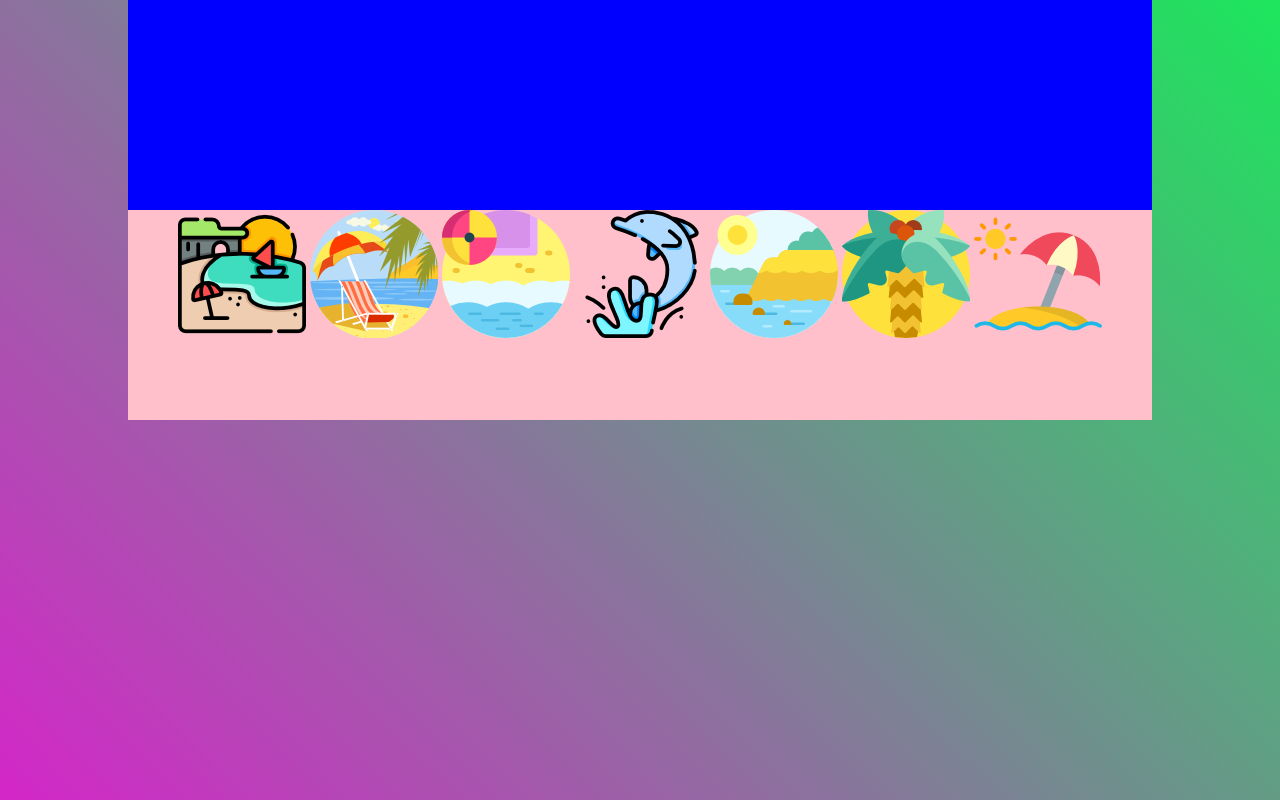
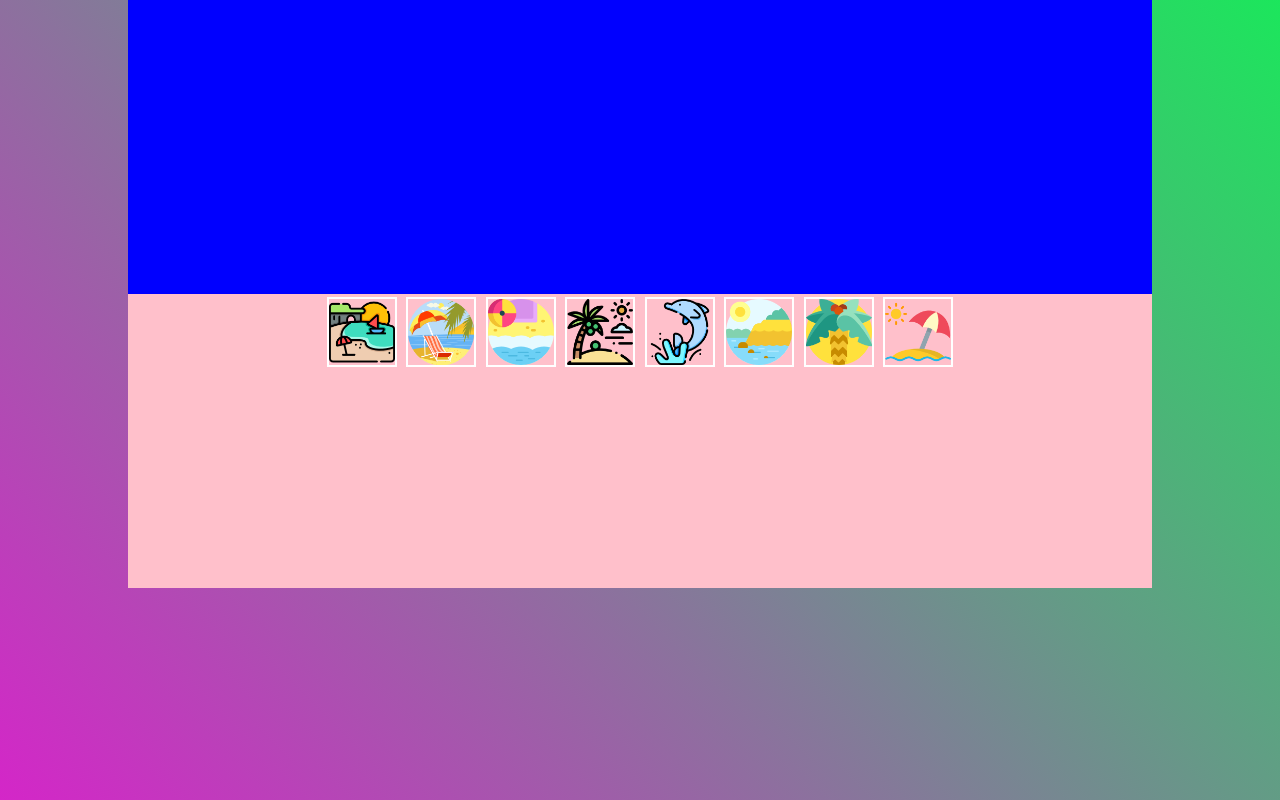
Before and after one commit to katherineRamirez/insta-collage, a plain HTML site: page index2.html in a window 1280 px wide. Drawn offline with Linux system fonts and the light colour scheme.

Commit message:
Ajuste de tamaño de imagenes y otros estilos

```diff
--- a/assets/css/main.css
+++ b/assets/css/main.css
@@ -99,18 +99,31 @@ hr{
 .bigBox{
   width: 80%;
   background-color: burlywood;
-  height: 30em;
+  height: 42em;
 }
 
 .first{
   width: 100%;
   background-color: blue;
-  height: 15em;
+  height: 21em;
 }
 
 .second{
   width: 100%;
   background-color: pink;
-  height: 15em;
+  height: 21em;
   text-align: center;
 }
+
+
+.second img{
+  width: 5em;
+  border: 0.2em white solid;
+  margin: 0.2em;
+}
+
+.first img{
+  width: 5em;
+  border: 0.2em white solid;
+  margin: 0.2em;
+}
--- a/index2.html
+++ b/index2.html
@@ -24,7 +24,7 @@
                     <img class="image" id="image1" src="assets/images/beach (1).png" draggable="true" ondragstart="drag(event)" alt="">
                     <img class="image" id="image2" src="assets/images/beach (2).png" draggable="true" ondragstart="drag(event)" alt="">
                     <img class="image" id="image3" src="assets/images/beach.png" draggable="true" ondragstart="drag(event)" alt="">
-                    <img class="image" id="image4" src="assets/images/coconut-tree.ong" draggable="true" ondragstart="drag(event)" alt="">
+                    <img class="image" id="image4" src="assets/images/coconut-tree.png" draggable="true" ondragstart="drag(event)" alt="">
                     <img class="image" id="image5" src="assets/images/dolphin.png" draggable="true" ondragstart="drag(event)" alt="">
                     <img class="image" id="image6" src="assets/images/landscape.png" draggable="true" ondragstart="drag(event)" alt="">
                     <img class="image" id="image7" src="assets/images/palm-tree.png" draggable="true" ondragstart="drag(event)" alt="">
```
